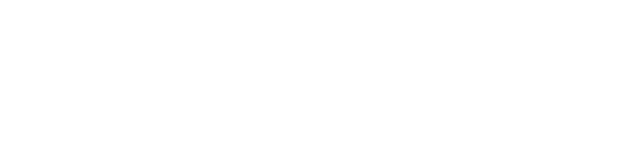
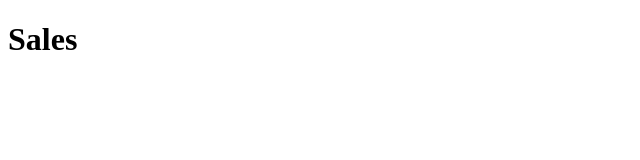
Before and after one commit to SerKit163/demo-original, a plain HTML site: page sales.html in a window 1280 px wide. Shown: the whole page, without its empty margins (0-640 px from the left). Drawn offline with Linux system fonts and the light colour scheme.

Commit message:
Add Sales h1

```diff
--- a/sales.html
+++ b/sales.html
@@ -7,6 +7,6 @@
     <title>Sales</title>
 </head>
 <body>
-
+    <h1>Sales</h1>
 </body>
 </html>
```
